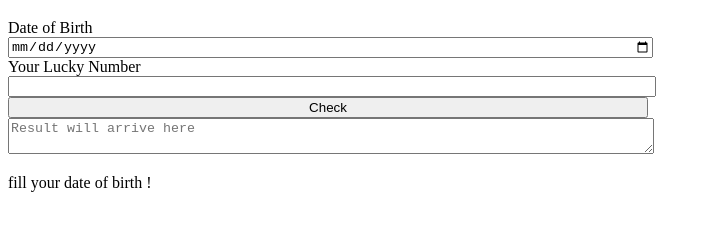
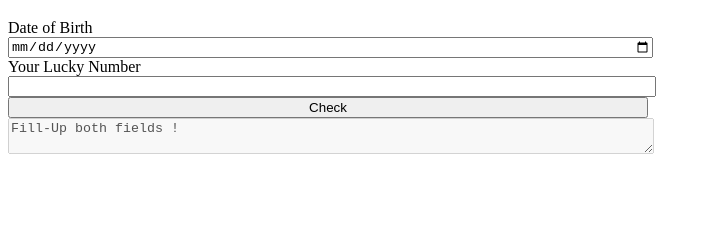
Before and after one commit to Cyborg-CS/Birthday-lucky-app, a plain HTML site: page index.html in a window 1280 px wide. Both pictures are taken after a click on the button "Check". Shown: the part 61-292 px from the top of the page, without its empty margins (0-711 px from the left). Drawn offline with Linux system fonts and the light colour scheme.

Commit message:
app done

```diff
--- a/app.js
+++ b/app.js
@@ -1,34 +1,37 @@
-const userBirthday = document.querySelector("#birthday");
-const userLuckynum = document.querySelector("#lucky-number");
-const checkButton = document.querySelector("#check-btn");
-const resultArea = document.querySelector("#result-box");
-const errorMessage = document.querySelector("#error-message");
+const birthDate = document.querySelector("#birthday");
+const luckyNumber = document.querySelector("#lucky-number");
+const checkBtn = document.querySelector("#check-btn");
+const resultBox = document.querySelector("#result-box");
 
-checkButton.addEventListener("click", verifyBirthdayAndLuckyNumber());
+function compareValues(sum, luckyNumber){
+   if(sum % luckyNumber){
+       resultBox.innerText = "Yup !"
+   }else{
+       resultBox.innerText = "Nope !"
+   }
+}
 
-function verifyBirthdayAndLuckyNumber(){
-    hideMessage();
-    if(userLuckynum.value = null ){
+
+
+function calculateSum(date){
+   const dob = date.replaceAll("-","");
+   let sum = 0;
+   for(let index = 0; index < dob.length; index++){
+       sum = sum + Number(dob.charAt(index))
+   };
+   return sum;
+
+}
+
+
+checkBtn.addEventListener('click', function birthdayLuckCheck(){
+    const date =  birthDate.value;
+    var sum = calculateSum(date);
+    var userLuckyNumber = luckyNumber.value;
+    compareValues(sum,userLuckyNumber);
+    if(sum && userLuckyNumber){
 
     }else{
-        showMessage("fill your date of birth !")
-    };
-};
-
-
-function hideMessage() {
-    errorMessage.style.display = "none";
-}
-
-function showMessage(message) {
-    errorMessage.style.display = "block";
-    errorMessage.innerText = message;
-}
-// function hideMessage(){
-//   errorMessage.style.display = "none";
-// };
-
-// function showMessage(message){
-//     errorMessage.style.display = "block";
-//     errorMessage.innerText = message;
-// }
+      resultBox.innerText = "Fill-Up both fields !"
+    }
+});
--- a/index.html
+++ b/index.html
@@ -11,13 +11,13 @@
 
     <h1 id="header-text">Is your birthday lucky ?</h1>
     <label for="birthday">Date of Birth</label>
-    <input type="date" id="birthday" name="Birthday">
+    <input type="date" id="birthday" name="Birthday"/>
     <label for="lucky-number">Your Lucky Number</label>
-    <input type="number" id="lucky-number">
+    <input type="number" id="lucky-number"/>
     <button id="check-btn">Check</button>
-    <textarea id="result-box" placeholder="Result will arrive here"></textarea>
-    <p id="error-message"></p>
+    <textarea id="result-box" placeholder="Result will arrive here" disabled></textarea>
+    <!-- <p id="error-message"></p> -->
 
-    <script src="app.js" type="text/javascript"></script>
+    <script src="./app.js" type="text/javascript"></script>
 </body>
 </html>
```
